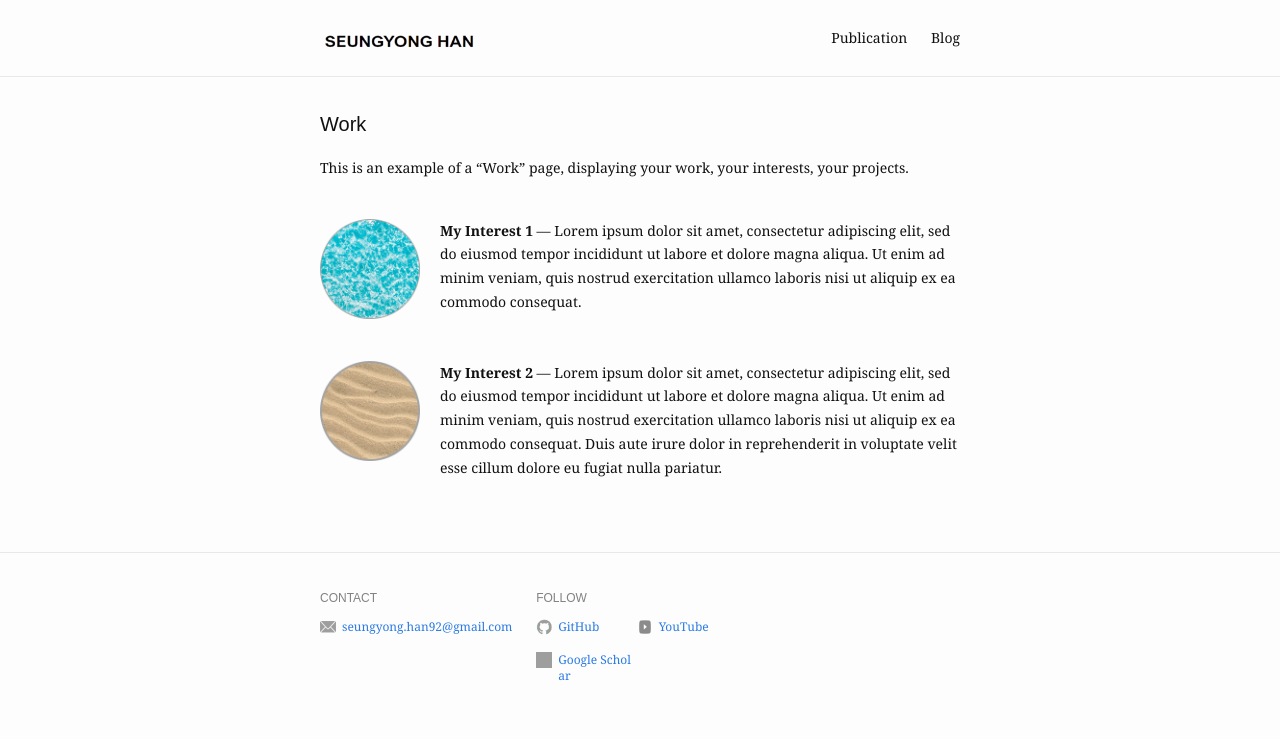
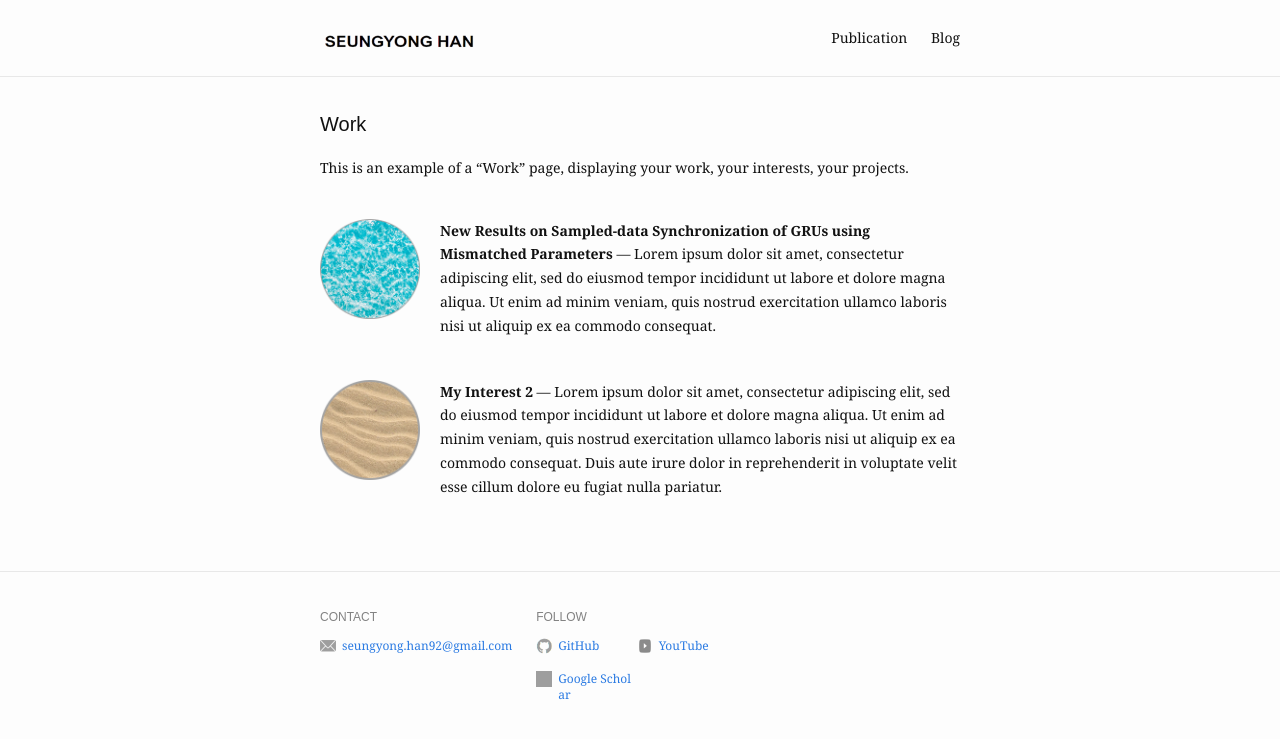
Before and after one commit to seungyong-han/seungyong-han.github.io, a Jekyll site: the page built from work.md, in a window 1280 px wide. Shown: the top 739 px of the page. Built offline with Jekyll 4.4.1, drawn with Linux system fonts in a browser that asks for light colours.

Commit message:
Initial commit

```diff
--- a/work.md
+++ b/work.md
@@ -3,7 +3,7 @@ layout: work
 title: Work
 slug: /work
 items:
-  - title: My Interest 1
+  - title: New Results on Sampled-data Synchronization of GRUs using Mismatched Parameters
     image:
       src: /assets/img/work/water.png
       alt: water
```
